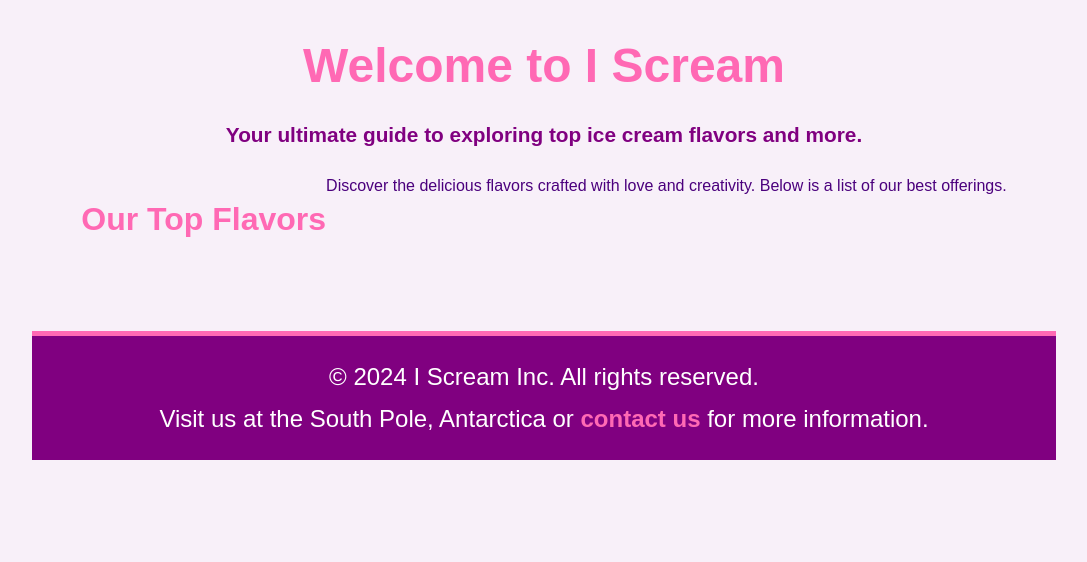
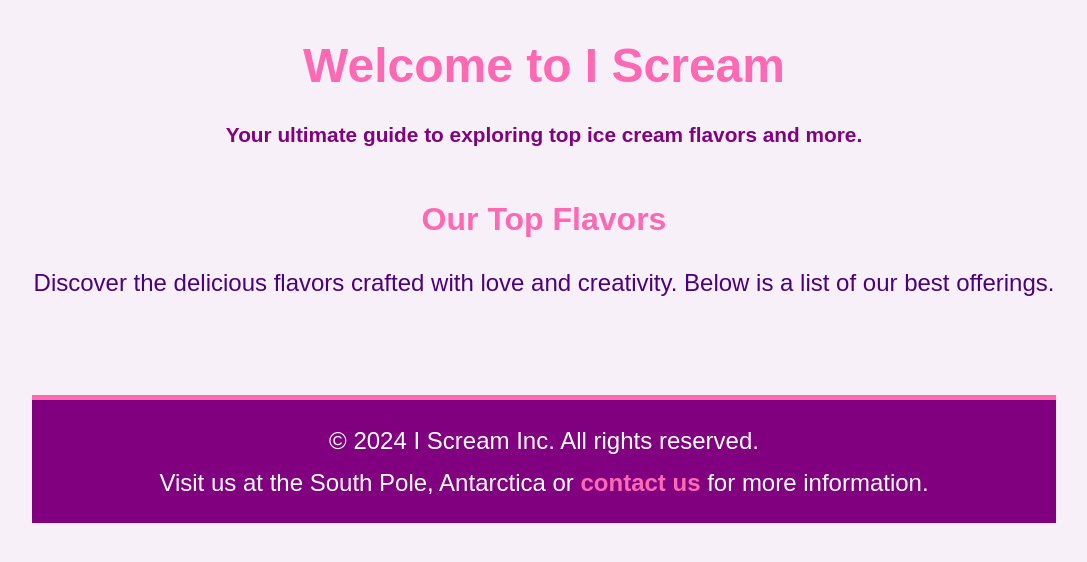
Before and after one commit to Zeel0911/COMP1073_LAB04, a plain HTML site: page lesson-10/index.html in a window 1280 px wide. Shown: the whole page, without its empty margins (96-1183 px from the left). Drawn offline with Linux system fonts and the light colour scheme.

Commit message:
Update styles.css

```diff
--- a/lesson-10/css/styles.css
+++ b/lesson-10/css/styles.css
@@ -64,9 +64,9 @@ article img {
 }
 
 section p {
-	margin: 5px 0;
+	margin: 15px 0;
 	color: #4b007d; /* Dark purple text */
-	font-size: 1rem;
+	font-size: 1.5rem;
 }
 
 section ul {
```
